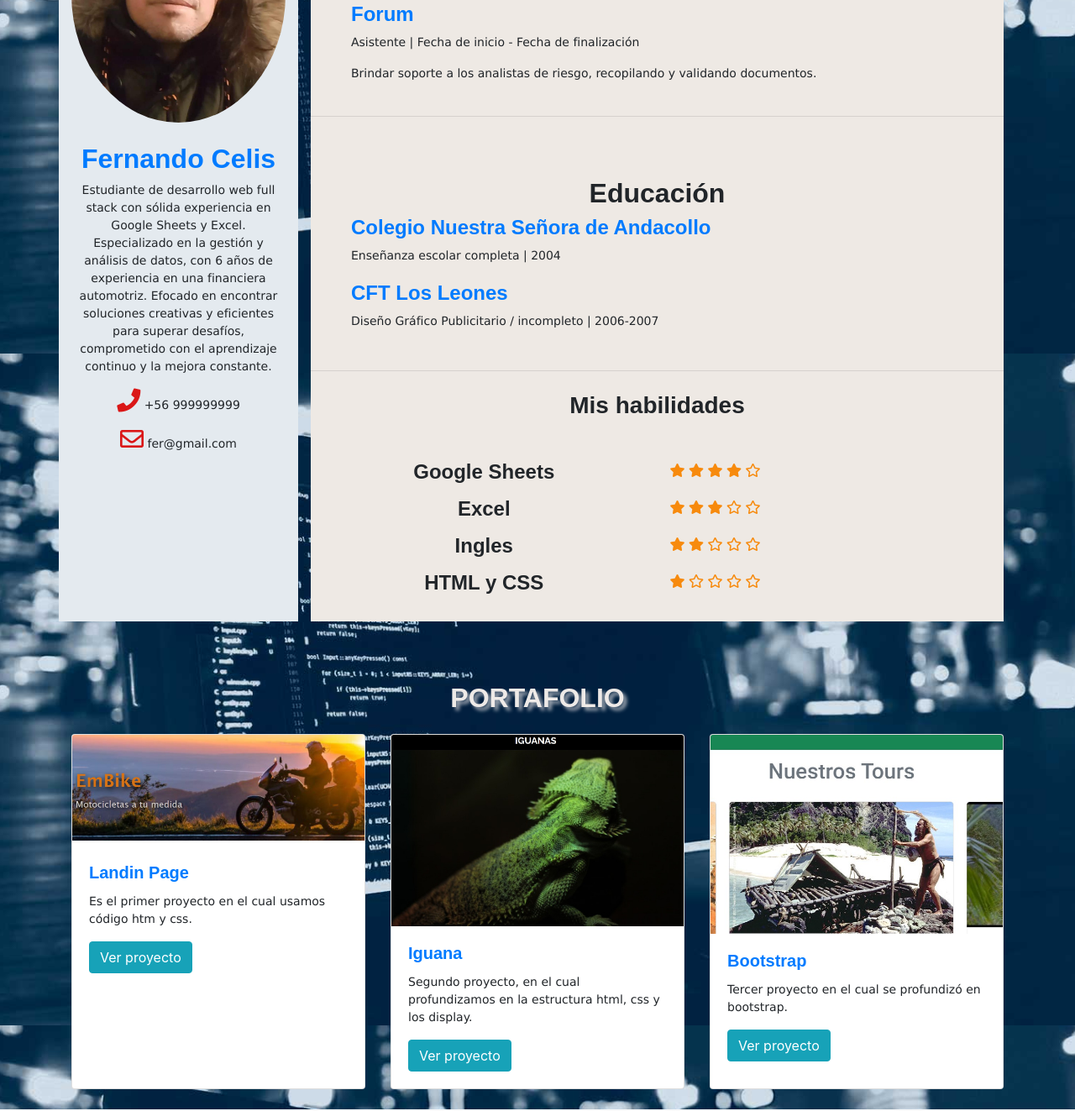
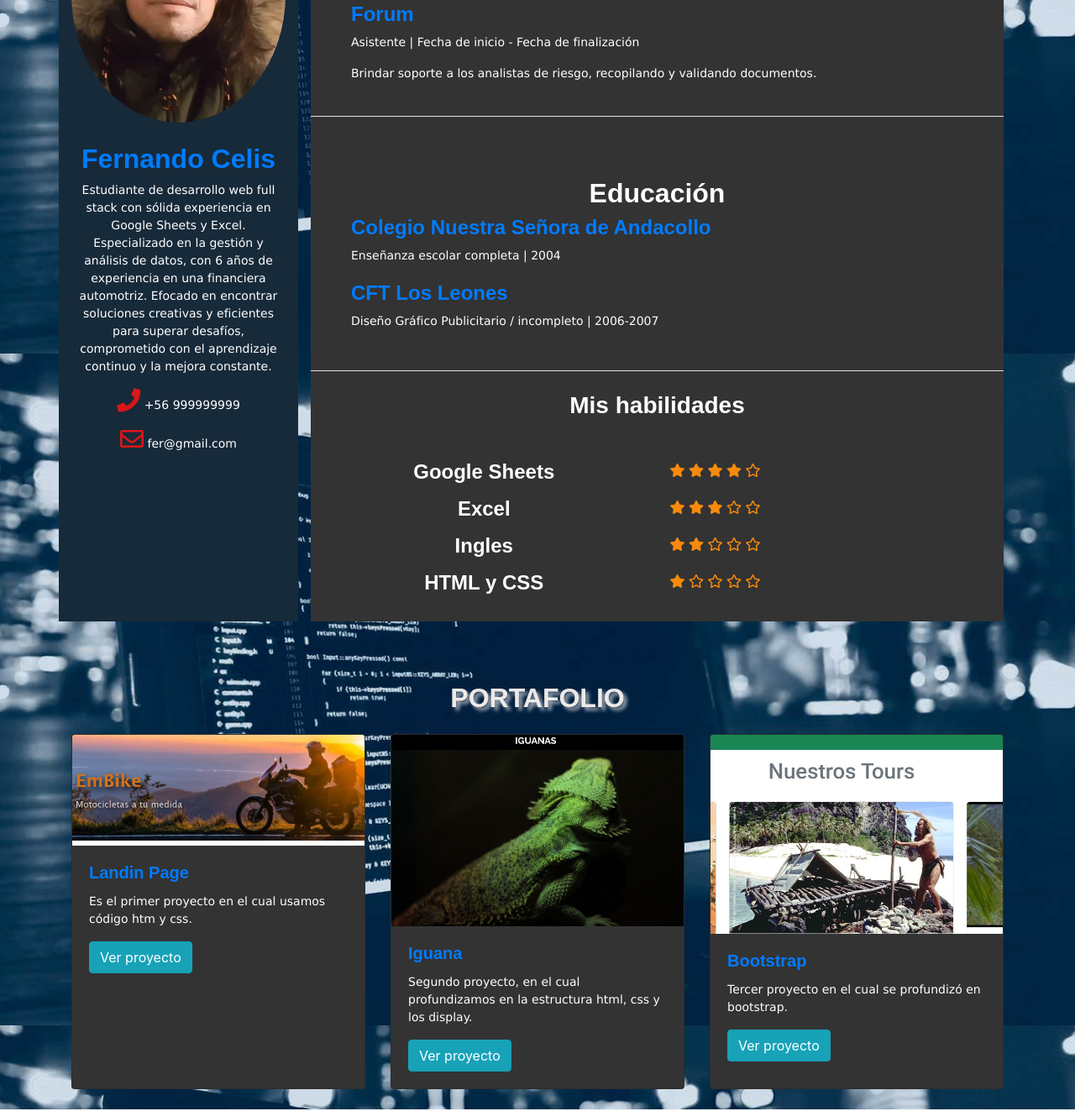
Before and after one commit to williamjrf/proyecto-6-fork-2, a plain HTML site: page index.html in a window 1280 px wide. Shown: the part 379-1702 px from the top of the page at 84% size. Drawn offline with nearby package versions, Linux system fonts and the light colour scheme.

Commit message:
mejora de estilos
le cambie el color de fondo al aside, las card, etc.  se mantiene footer y nav

```diff
--- a/assets/style.css
+++ b/assets/style.css
@@ -1,4 +1,3 @@
-
 /* Estilos para el cuerpo y el footer */
 body {
     padding-top: 80px;
@@ -8,20 +7,15 @@ body {
     background-attachment: fixed;
   }
 
-/* Estilos para el nav */
-.navbar-toggler-icon {
-  color: white; /* Cambiar color del ícono a blanco */
-}
-
-
   /* Estilos para el aside */
   aside {
-  background-color: #e4eaef;
+    background-color: #172a3a;
     padding: 20px;
+    color: white;
   }
 
   aside h2 {
-  color: #007bff; /* Cambia el color del título */
+    color: #007bff;
   }
 
   aside p {
@@ -42,16 +36,17 @@ aside i{
     margin-bottom: 20px;
   }
 
+  #info-personal {
+    background-color: #333;
+    color: white;
+  }
+
   .education-item h4, .experience-item h4 {
     color: #007bff;
   }
 
   .education-item p, .experience-item p {
     font-size: 14px;
-}
-
-#info-personal {
-  background-color: rgb(238, 233, 228);
   }
 
   /* Estilos para la sección de conocimientos */
@@ -74,6 +69,11 @@ aside i{
 
   .card-text {
     font-size: 14px;
+  }
+
+  .card {
+    background-color: #333;
+    color: white;
   }
 
   /* Estilos para el footer */
@@ -102,3 +102,7 @@ p {
     color: rgba(243, 238, 235, 0.977);
     text-shadow: 4px 4px 4px rgba(246, 241, 241, 0.668);
   }
+
+  hr {
+    background-color: white;
+  }
```
Lines whose indentation alone changed are shown as unchanged.
